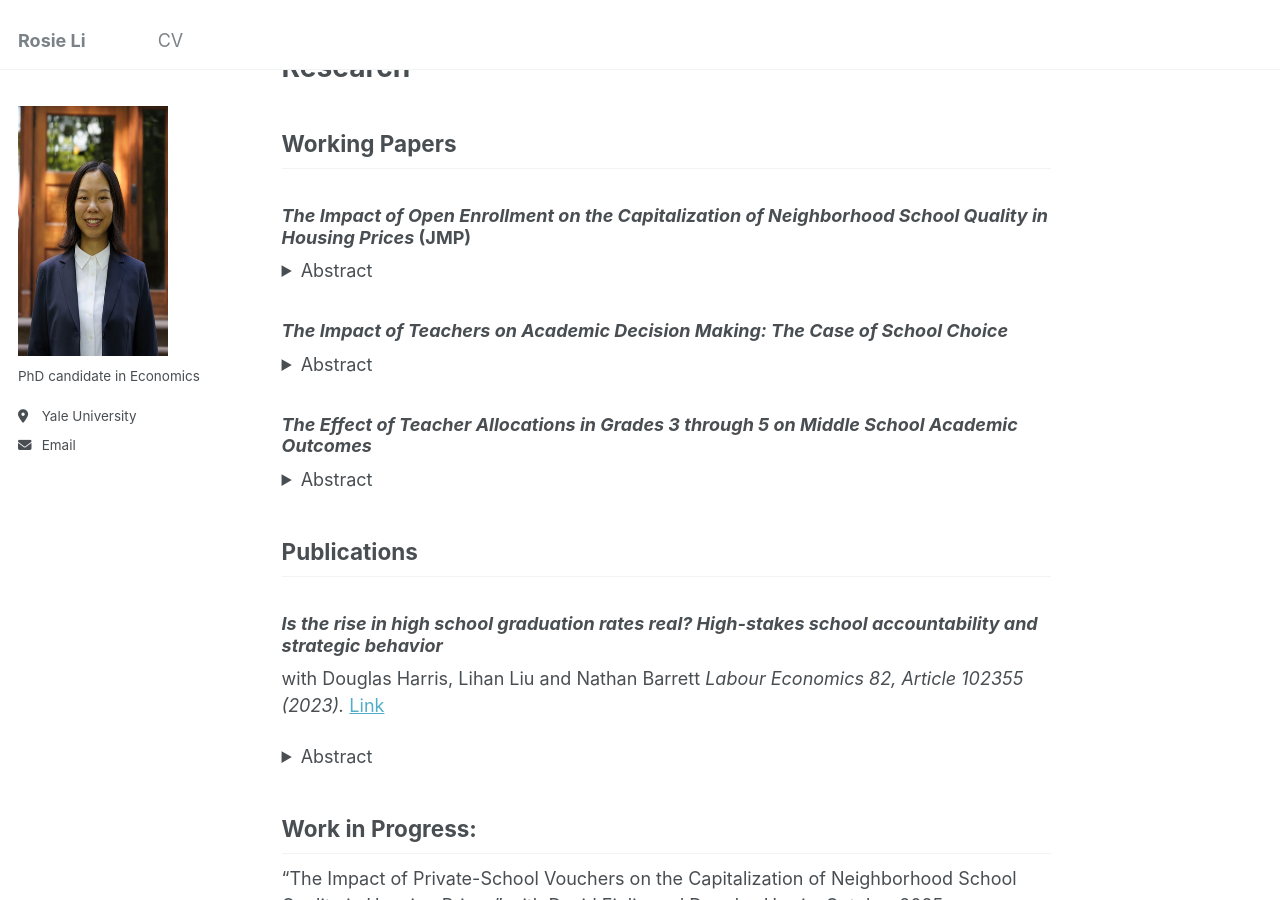
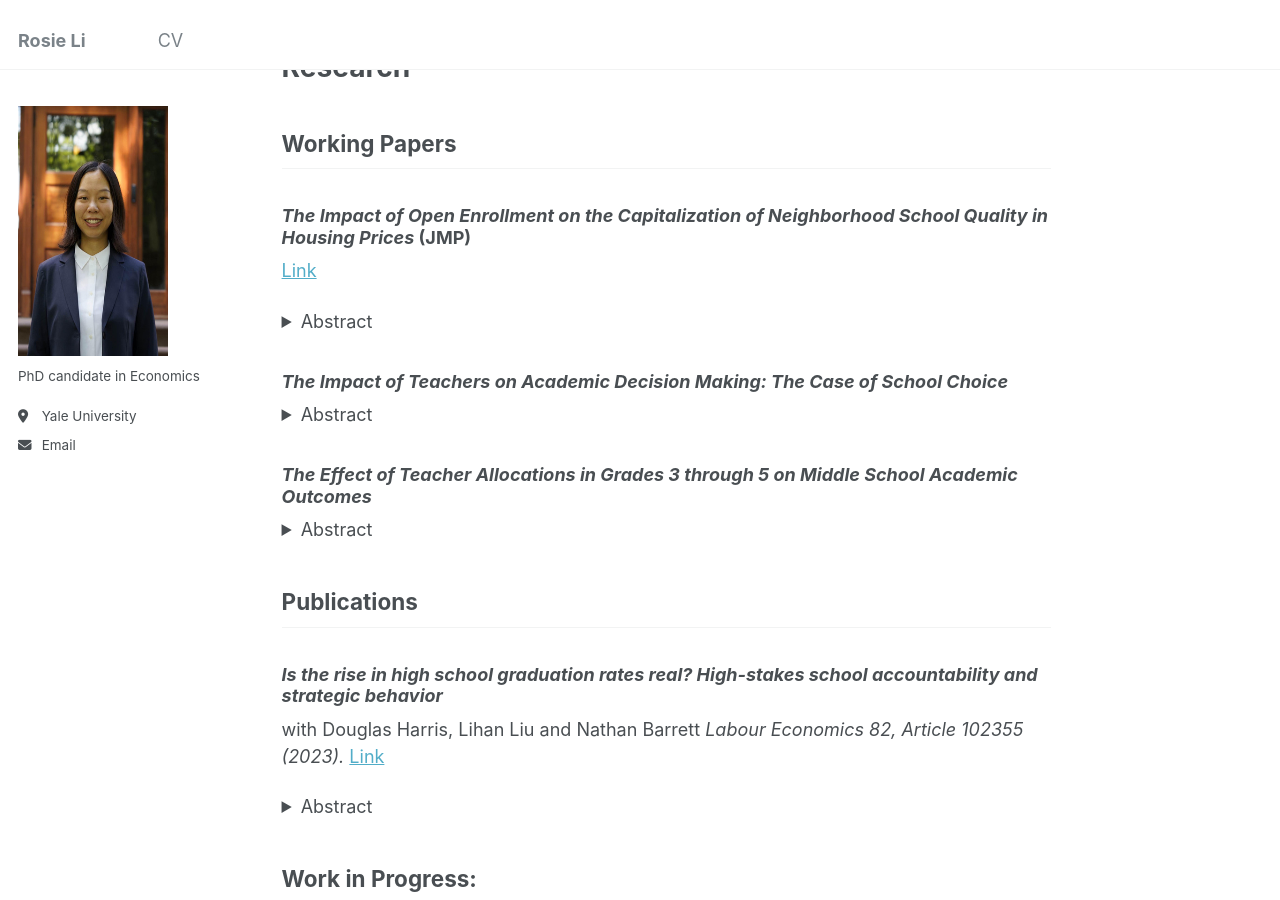
Before and after one commit to rosieli5/rosieli5.github.io, a Jekyll site: the page built from _pages/about.md, in a window 1280 px wide and 900 px high, scrolled down 362 px. Built offline with Jekyll 4.4.1, drawn with Linux system fonts in a browser that asks for light colours.

Commit message:
Update about.md

```diff
--- a/_pages/about.md
+++ b/_pages/about.md
@@ -20,7 +20,7 @@ I am on the 2025-2026 job market.
 ## Working Papers
 
 ### *The Impact of Open Enrollment on the Capitalization of Neighborhood School Quality in Housing Prices* (JMP)
-<!-- (https://kangying-zhou.github.io/files/JMP_KangyingZhou.pdf)
+[Link](http://rosieli5.github.io/files/jmp_RosieLi.pdf)
 <!-- (https://www.dropbox.com/scl/fi/j3sw8yefim6ld42hqeply/JMP_KangyingZhou.pdf?rlkey=l7fm0d762hyu69nqo6m982szt&st=r3yoipyu&dl=0) -->
 
 <details>
```
